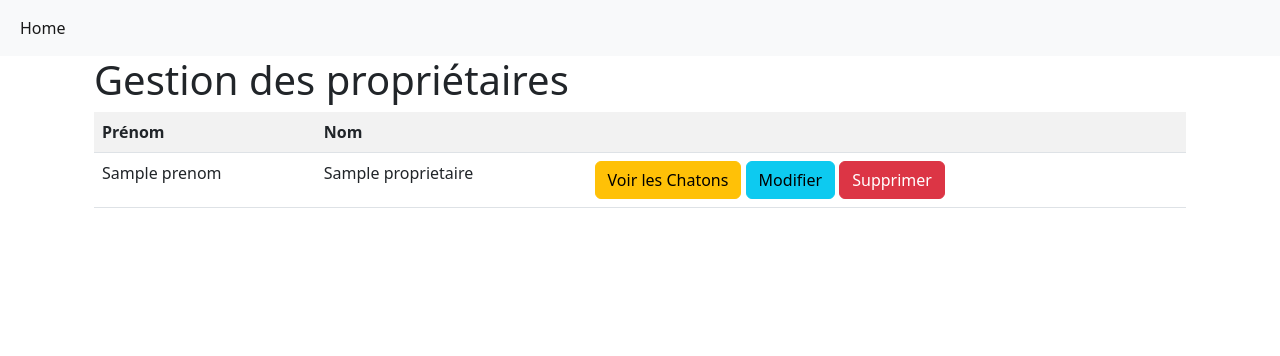
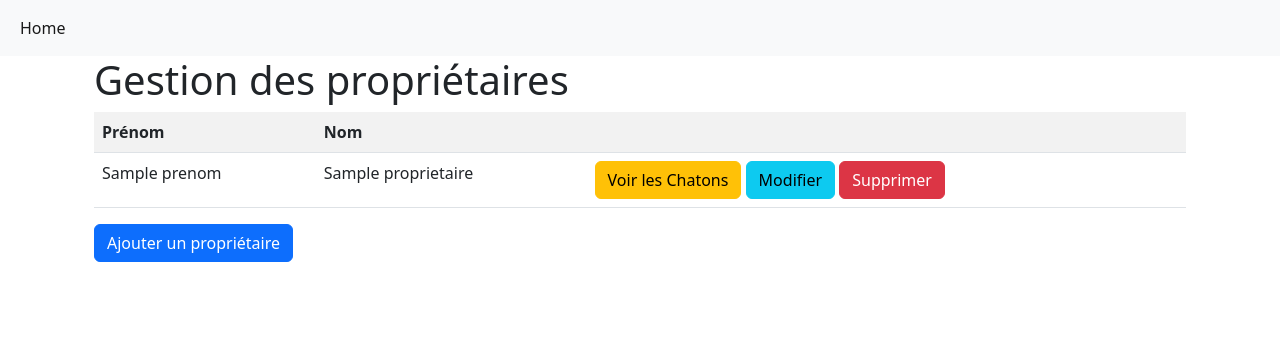
Before and after one commit to Docky44/symfonyChatonBDD, a Symfony app: template templates/proprietaire/index.html.twig in a window 1280 px wide. Shown: the top 356 px of the page. Run offline with Twig, Linux system fonts and the light colour scheme; the template is opened without the code that fills it: most values are stand-ins (such as "Sample title", 1, 10 or a date in 2020); some libraries are stand-ins or nearby versions.

Commit message:
add : bouton ajoute proprietaire

```diff
--- a/templates/proprietaire/index.html.twig
+++ b/templates/proprietaire/index.html.twig
@@ -23,5 +23,6 @@
         </tr>
         {% endfor %}
     </table>
+    <a href="{{ path('app_proprietaire_ajouter') }}" class="btn btn-primary">Ajouter un propriétaire</a>
 </div>
 {% endblock %}
```
